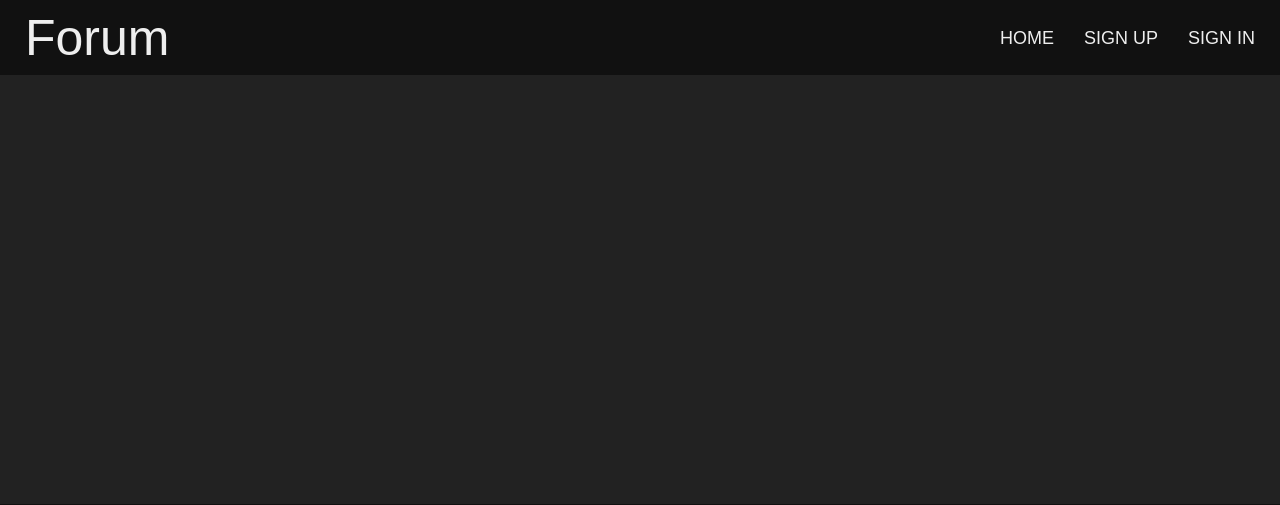
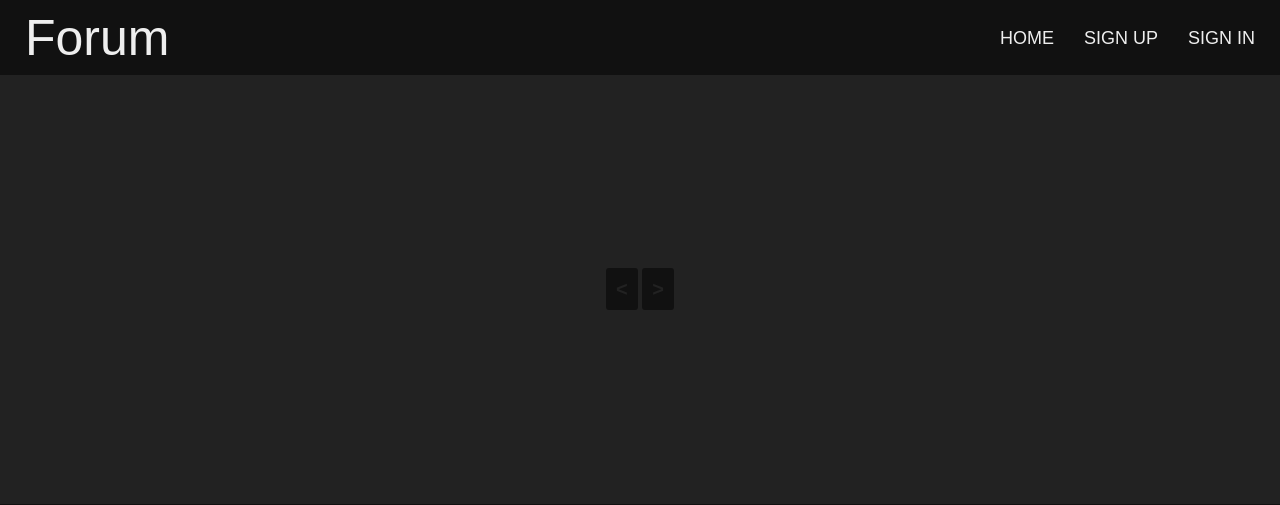
Before and after one commit to EgorLaptev/forum, a PHP site: page /?page=1 in a window 1280 px wide. Shown: the top 505 px of the page. Run offline with PHP 8.4, Linux system fonts and the light colour scheme; data that the repository does not hold is empty.

Commit message:
Bad pagingation

```diff
--- a/index.php
+++ b/index.php
@@ -41,7 +41,12 @@
   <main class="main-content">
     <ul class="topics">
       <?php
-          $topics = $pdo->query("SELECT * FROM `topics`")
+
+
+
+          $offset = ($_GET['page'] && $_GET['page'] > 1) ? ($_GET['page']-1)*5 : 0;
+
+          $topics = $pdo->query("SELECT * FROM `topics` LIMIT $offset, 5")
                         ->fetchAll(PDO::FETCH_ASSOC);
 
           foreach($topics as $topic) :
@@ -56,6 +61,12 @@
         </li>
       <?php endforeach; ?>
     </ul>
+
+    <div class="pagination">
+      <a href="http://forum/?page=<?=($_GET['page'] > 1) ? $_GET['page']-1 : 1;?>" id="previos-page"><</a>
+      <a href="http://forum/?page=<?=($_GET['page'] < 2) ? $_GET['page']+1 : 2;?>" id="next-page">></a>
+    </div>
+
   </main>
 
   <footer class="page-footer">
--- a/media/css/index.css
+++ b/media/css/index.css
@@ -60,3 +60,18 @@
   background-color: #222;
   color: #111;
 }
+
+.pagination {
+  width: 100%;
+  text-align: center;
+}
+
+.pagination a {
+  text-decoration: none;
+  font-size: 20px;
+  color: #222;
+  background-color: #111;
+  padding: 10px;
+  border-radius: 3px;
+  font-weight: bold;
+}
```
